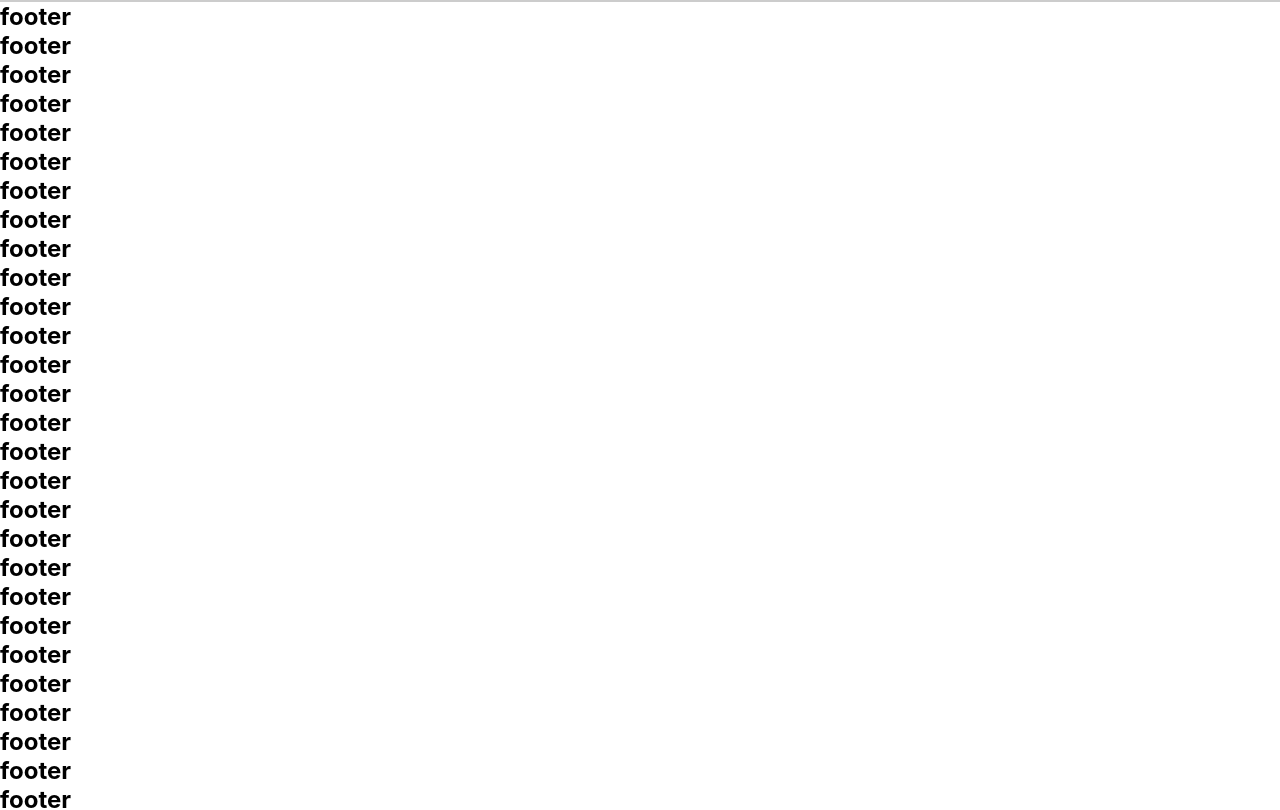
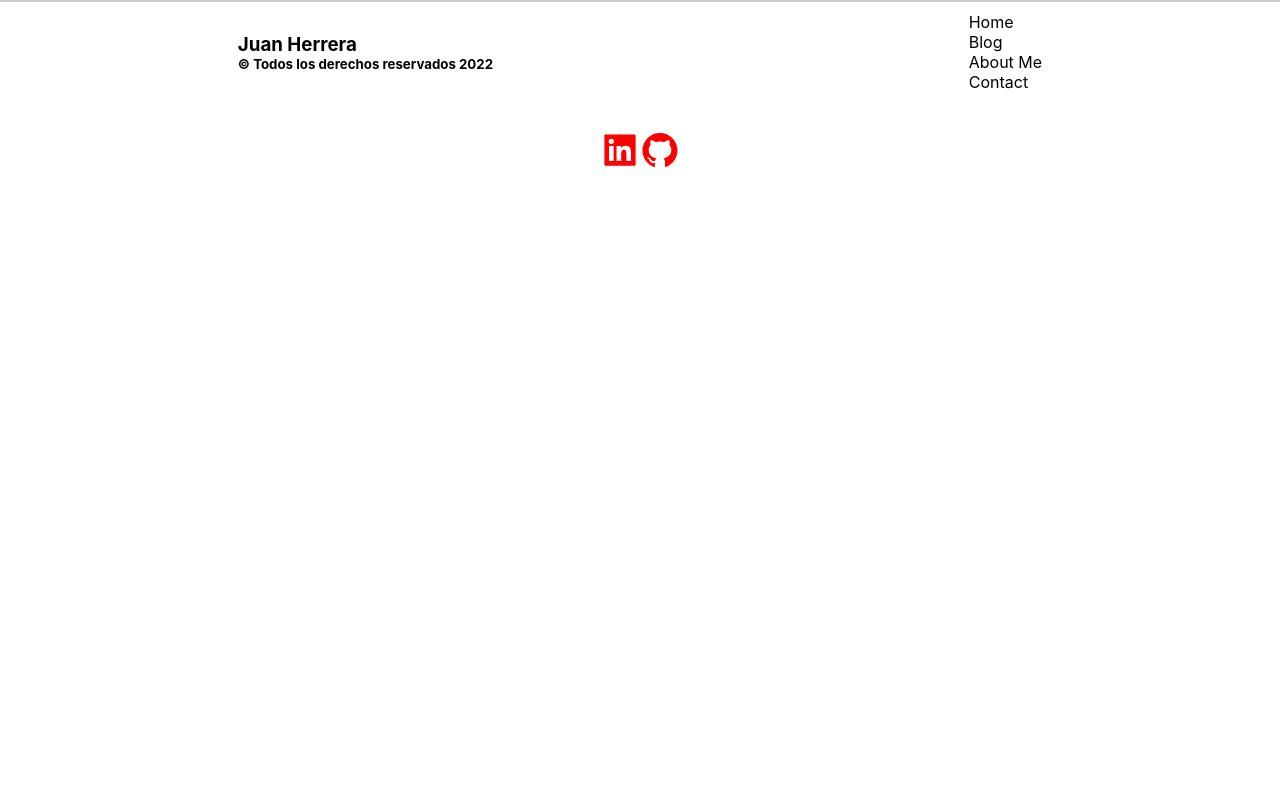
Before and after one commit to juanNH/portfolio, a React (Create React App) app: page / in a window 1280 px wide. Shown: the part 1600-2410 px from the top of the page. After the commit the page ends 1802 px from the top, so only its background shows below. Built offline with nearby package versions, Linux system fonts and the light colour scheme.

Commit message:
add footer component

```diff
--- /dev/null
+++ b/src/components/layoutComponents/footer/Footer.tsx
@@ -0,0 +1,44 @@
+import React from "react";
+import LinkComponent from "../../commons/linkComponent/LinkComponent";
+import {
+  FooterContainer,
+  LinksContainer,
+  SocialContainer,
+  TextContainer,
+} from "./FooterStyles";
+import { FooterLinks, SocialNetworks } from "./FooterItemsData";
+import { FooterLogic } from "./FooterLogic";
+import { SocialNetworksProps } from "./interfaces";
+import IconLink from "./IconLink/IconLink";
+
+const Footer = () => {
+  const { IconsStyled } = FooterLogic(SocialNetworks);
+  return (
+    <FooterContainer>
+      <TextContainer>
+        <div>
+          <h3>Juan Herrera</h3>
+          <h5>© Todos los derechos reservados 2022</h5>
+        </div>
+        <LinksContainer>
+          {FooterLinks.map((item) => {
+            return (
+              <LinkComponent to={item.url} text={item.text} key={item.url} />
+            );
+          })}
+        </LinksContainer>
+      </TextContainer>
+      <SocialContainer>
+        {IconsStyled.map((icon: SocialNetworksProps, index) => {
+          return (
+            <IconLink to={icon.url} key={icon.url}>
+              <icon.icon />
+            </IconLink>
+          );
+        })}
+      </SocialContainer>
+    </FooterContainer>
+  );
+};
+
+export default Footer;
--- /dev/null
+++ b/src/components/layoutComponents/footer/FooterItemsData.ts
@@ -0,0 +1,33 @@
+import { AiFillLinkedin, AiFillGithub } from "react-icons/ai";
+import { SocialNetworksProps } from "./interfaces";
+
+
+export const FooterLinks = [
+  {
+    text: "Home",
+    url: "/",
+  },
+  {
+    text: "Blog",
+    url: "/blog",
+  },
+  {
+    text: "About Me",
+    url: "/about",
+  },
+  {
+    text: "Contact",
+    url: "/contact",
+  },
+];
+
+export const SocialNetworks:SocialNetworksProps[] = [
+  {
+    icon: AiFillLinkedin,
+    url: "/contact",
+  },
+  {
+    icon: AiFillGithub,
+    url: "/",
+  },
+]
--- /dev/null
+++ b/src/components/layoutComponents/footer/FooterLogic.ts
@@ -0,0 +1,12 @@
+import { CreateIcon } from "./FooterStyles";
+import { SocialNetworksProps } from "./interfaces";
+
+export const FooterLogic = (IconsArray: SocialNetworksProps[]) => {
+  const IconsStyled = [];
+
+  for (let icon of IconsArray) {
+    IconsStyled.push({ icon: CreateIcon(icon.icon), url: icon.url });
+  }
+
+  return { IconsStyled };
+};
--- /dev/null
+++ b/src/components/layoutComponents/footer/FooterStyles.ts
@@ -0,0 +1,36 @@
+import { IconType } from "react-icons";
+import styled from "styled-components";
+
+export const FooterContainer = styled.footer`
+  display: flex;
+  flex-direction: column;
+  height: 25vh;
+`;
+
+export const TextContainer = styled.div`
+  display: inherit;
+  justify-content: space-around;
+  flex-direction: row;
+  align-items: center;
+  flex: 1;
+`;
+
+export const SocialContainer = styled.div`
+  display: inherit;
+  align-items: center;
+  width: 100%;
+  justify-content: center;
+  flex: 1;
+`;
+
+export const LinksContainer = styled.div`
+  display: inherit;
+  flex-direction: column;
+`;
+
+export const CreateIcon = (icon: IconType) => {
+  return styled(icon)`
+    font-size: 40px;
+    color:red;
+  `;
+};
--- /dev/null
+++ b/src/components/layoutComponents/footer/IconLink/IconLink.tsx
@@ -0,0 +1,11 @@
+import React from 'react'
+import { Link } from 'react-router-dom'
+import { IconLinkProps } from './interfaces'
+
+const IconLink = ({children, to}:IconLinkProps) => {
+  return (
+    <Link to={to}>{children}</Link>
+  )
+}
+
+export default IconLink
--- /dev/null
+++ b/src/components/layoutComponents/footer/IconLink/interfaces.ts
@@ -0,0 +1,6 @@
+import { ReactNode } from "react";
+
+export interface IconLinkProps{
+    children:ReactNode;
+    to:string;
+}
--- /dev/null
+++ b/src/components/layoutComponents/footer/interfaces.ts
@@ -0,0 +1,6 @@
+import { IconType } from "react-icons";
+
+export interface SocialNetworksProps {
+  icon: IconType;
+  url: string;
+}
--- /dev/null
+++ b/src/components/layoutComponents/navbar/NavbarItemsData.ts
@@ -0,0 +1,18 @@
+export const NavPages = [
+  {
+    text: "Home",
+    url: "/",
+  },
+  {
+    text: "Blog",
+    url: "/blog",
+  },
+  {
+    text: "About Me",
+    url: "/about",
+  },
+  {
+    text: "Contact",
+    url: "/contact",
+  },
+];
--- a/src/components/layoutComponents/navbar/OpenBurger.tsx
+++ b/src/components/layoutComponents/navbar/OpenBurger.tsx
@@ -1,22 +1,18 @@
 import React from "react";
-import styled from "styled-components";
 import LinkComponent from "../../commons/linkComponent/LinkComponent";
 import { Li, Ul } from "./NavbarStyles";
-
-
+import { NavPages } from "./NavbarItemsData";
 
 const RightNav = ({ isOpen }: { isOpen: boolean }) => {
   return (
     <Ul isOpen={isOpen}>
-      <Li>
-        <LinkComponent text={"Home"} to={"/"} />
-      </Li>
-      <Li>
-        <LinkComponent text={"About Me"} to={"/about"} />
-      </Li>
-      <Li>
-        <LinkComponent text={"Contact"} to={"/contact"} />
-      </Li>
+      {NavPages.map((item) => {
+        return (
+          <Li key={item.url}>
+            <LinkComponent text={item.text} to={item.url} />
+          </Li>
+        );
+      })}
     </Ul>
   );
 };
--- a/src/layouts/MainLayOut.tsx
+++ b/src/layouts/MainLayOut.tsx
@@ -1,46 +1,14 @@
 import React from "react";
+import Footer from "../components/layoutComponents/footer/Footer";
 import Navbar from "../components/layoutComponents/navbar/Navbar";
 import { MainLayOutProps } from "./interfaces";
 
 const MainLayOut = ({ children }: MainLayOutProps) => {
-
   return (
     <>
       <Navbar />
       {children}
-      <h2>footer</h2>
-      <h2>footer</h2>
-      <h2>footer</h2>
-      <h2>footer</h2>
-      <h2>footer</h2>
-      <h2>footer</h2>
-      <h2>footer</h2>
-      <h2>footer</h2>
-      <h2>footer</h2>
-      <h2>footer</h2>
-      <h2>footer</h2>
-      <h2>footer</h2>
-      <h2>footer</h2>
-      <h2>footer</h2>
-      <h2>footer</h2>
-      <h2>footer</h2>
-      <h2>footer</h2>
-      <h2>footer</h2>
-      <h2>footer</h2>
-      <h2>footer</h2>
-      <h2>footer</h2>
-      <h2>footer</h2>
-      <h2>footer</h2>
-      <h2>footer</h2>
-      <h2>footer</h2>
-      <h2>footer</h2>
-      <h2>footer</h2>
-      <h2>footer</h2>
-      <h2>footer</h2>
-      <h2>footer</h2>
-      <h2>footer</h2>
-      <h2>footer</h2>
-      <h2>footer</h2>
+      <Footer />
     </>
   );
 };
```
